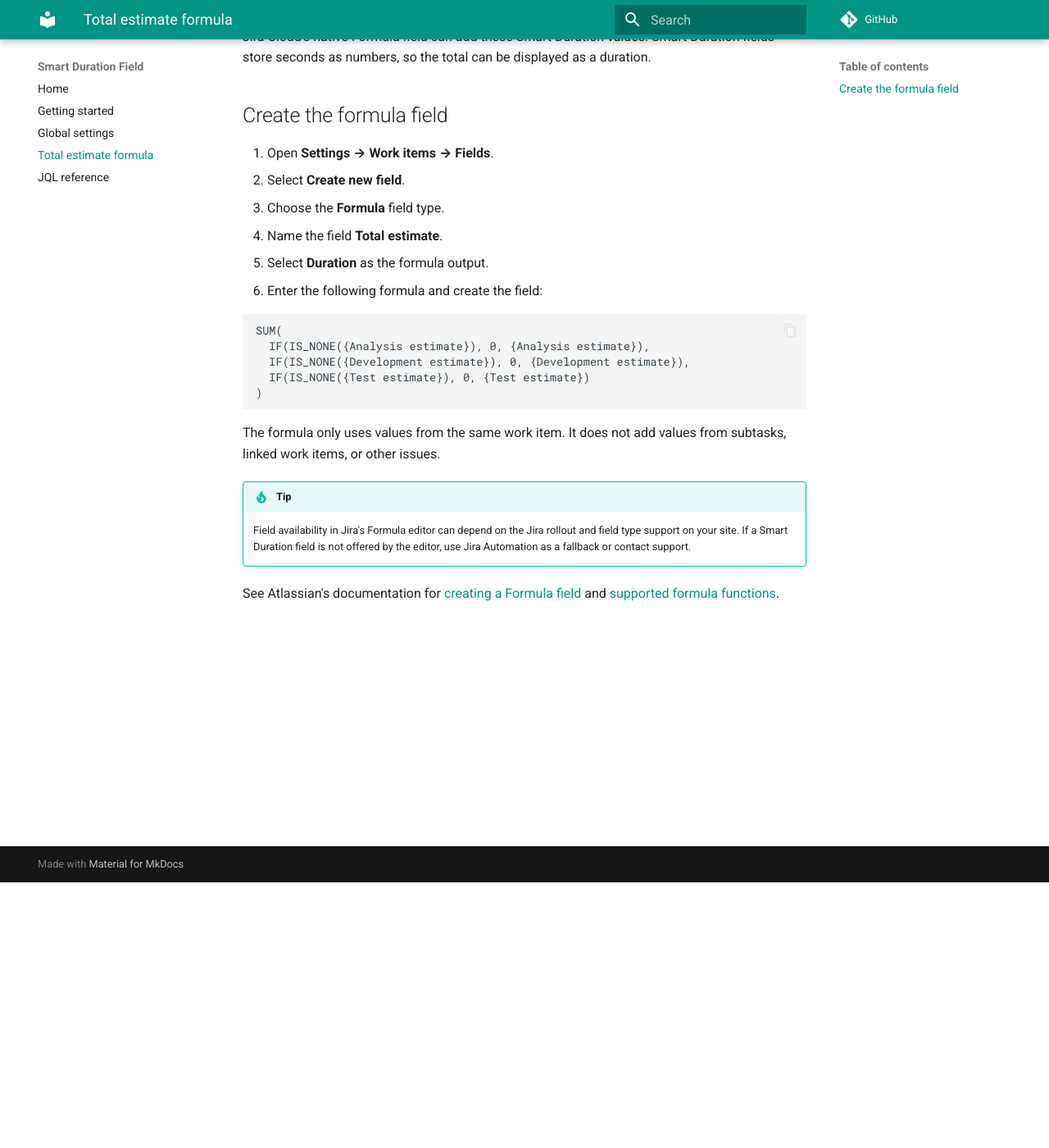
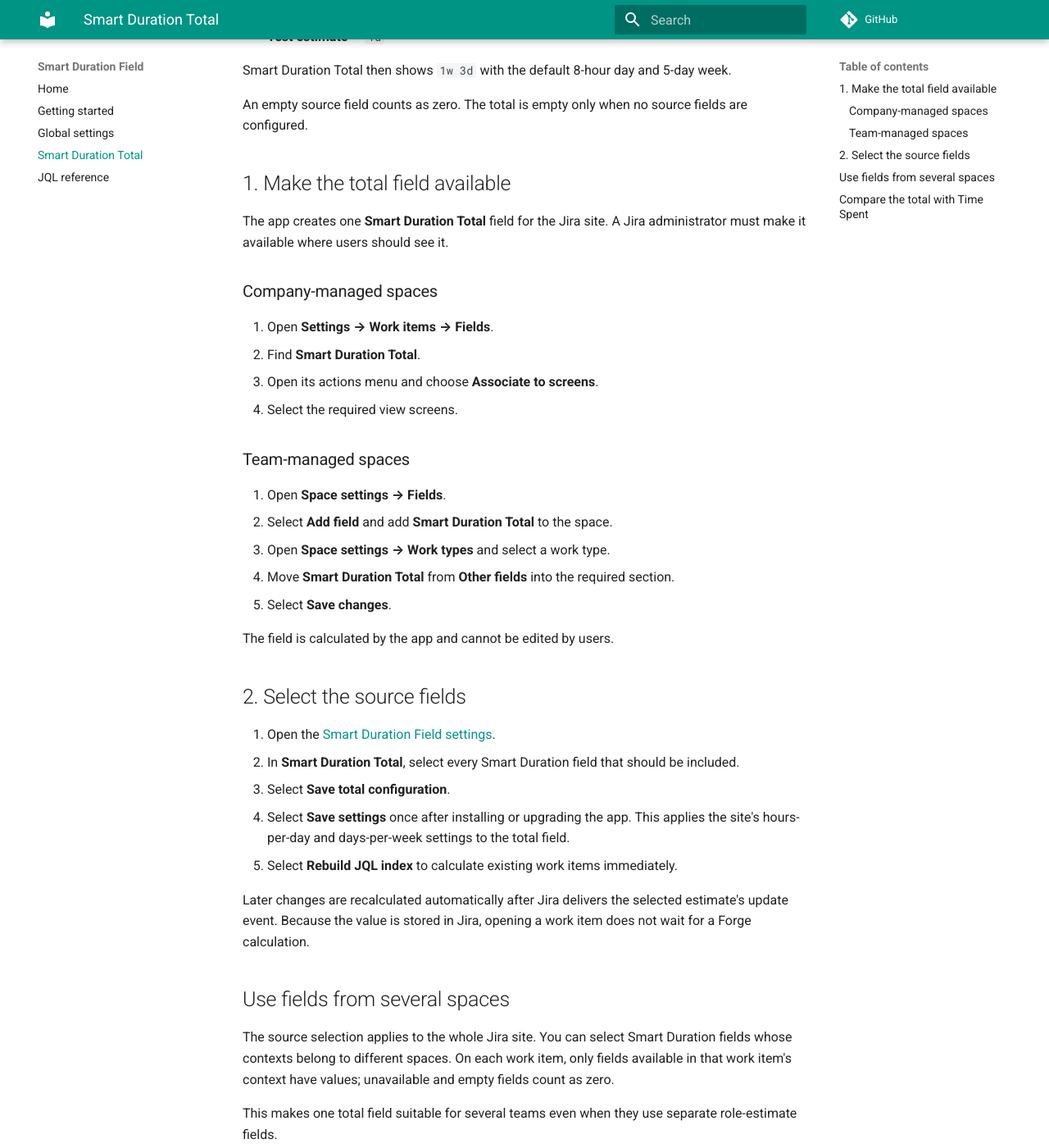
Before and after one commit to tmsm-apps/docs, an MkDocs documentation site: the page built from docs/total-estimate.md, in a window 1280 px wide and 1400 px high, scrolled down 324 px. Shown: the whole window at 82% size. Built offline with MkDocs 1.6.1 and Material for MkDocs 9.7.7, drawn with Linux system fonts in a browser that asks for light colours; comment, search, counter and statistics services are not loaded; some of the changed text lies outside the part shown.

Commit message:
Document Smart Duration Total

````diff
--- a/docs/total-estimate.md
+++ b/docs/total-estimate.md
@@ -1,34 +1,79 @@
-# Create a Total estimate
+# Smart Duration Total
 
-Teams often split an estimate by role and still need one total value on the work item. For example:
+**Smart Duration Total** is a read-only field supplied by the app. It adds selected
+Smart Duration fields on the same work item and displays the result as a duration.
 
-- **Analysis estimate**
-- **Development estimate**
-- **Test estimate**
+For example, a team can use these editable fields:
 
-Jira Cloud's native Formula field can add these Smart Duration values. Smart Duration fields store seconds as numbers, so the total can be displayed as a duration.
+- **Analysis estimate** — `2d`
+- **Development estimate** — `5d`
+- **Test estimate** — `1d`
 
-## Create the formula field
+Smart Duration Total then shows `1w 3d` with the default 8-hour day and 5-day week.
+
+An empty source field counts as zero. The total is empty only when no source fields
+are configured.
+
+## 1. Make the total field available
+
+The app creates one **Smart Duration Total** field for the Jira site. A Jira
+administrator must make it available where users should see it.
+
+### Company-managed spaces
 
 1. Open **Settings → Work items → Fields**.
-2. Select **Create new field**.
-3. Choose the **Formula** field type.
-4. Name the field **Total estimate**.
-5. Select **Duration** as the formula output.
-6. Enter the following formula and create the field:
+2. Find **Smart Duration Total**.
+3. Open its actions menu and choose **Associate to screens**.
+4. Select the required view screens.
 
-```text
-SUM(
-  IF(IS_NONE({Analysis estimate}), 0, {Analysis estimate}),
-  IF(IS_NONE({Development estimate}), 0, {Development estimate}),
-  IF(IS_NONE({Test estimate}), 0, {Test estimate})
-)
+### Team-managed spaces
+
+1. Open **Space settings → Fields**.
+2. Select **Add field** and add **Smart Duration Total** to the space.
+3. Open **Space settings → Work types** and select a work type.
+4. Move **Smart Duration Total** from **Other fields** into the required section.
+5. Select **Save changes**.
+
+The field is calculated by the app and cannot be edited by users.
+
+## 2. Select the source fields
+
+1. Open the [Smart Duration Field settings](settings.md).
+2. In **Smart Duration Total**, select every Smart Duration field that should be
+   included.
+3. Select **Save total configuration**.
+4. Select **Save settings** once after installing or upgrading the app. This applies
+   the site's hours-per-day and days-per-week settings to the total field.
+5. Select **Rebuild JQL index** to calculate existing work items immediately.
+
+Later changes are recalculated automatically after Jira delivers the selected
+estimate's update event. Because the value is stored in Jira, opening a work item does
+not wait for a Forge calculation.
+
+## Use fields from several spaces
+
+The source selection applies to the whole Jira site. You can select Smart Duration
+fields whose contexts belong to different spaces. On each work item, only fields
+available in that work item's context have values; unavailable and empty fields count
+as zero.
+
+This makes one total field suitable for several teams even when they use separate
+role-estimate fields.
+
+## Compare the total with Time Spent
+
+The three comparison functions accept **Smart Duration Total** in the same way as an
+editable Smart Duration field:
+
+```jql
+issue in smartDurationOverrun("Smart Duration Total")
+issue in smartDurationRemaining("Smart Duration Total")
+issue in smartDurationOnTarget("Smart Duration Total")
 ```
 
-The formula only uses values from the same work item. It does not add values from subtasks, linked work items, or other issues.
+See the [JQL reference](jql.md) for the exact behavior of each function.
 
-!!! tip
+!!! note
 
-    Field availability in Jira's Formula editor can depend on the Jira rollout and field type support on your site. If a Smart Duration field is not offered by the editor, use Jira Automation as a fallback or contact support.
-
-See Atlassian's documentation for [creating a Formula field](https://support.atlassian.com/jira-cloud-administration/docs/create-a-formula-field/) and [supported formula functions](https://support.atlassian.com/jira-cloud-administration/docs/supported-functions-for-formulas/).
+    Smart Duration Total adds values from fields on the same work item. It does not
+    aggregate subtasks, linked work items, or child work items.
--- a/mkdocs.yml
+++ b/mkdocs.yml
@@ -20,7 +20,7 @@ nav:
   - Home: index.md
   - Getting started: getting-started.md
   - Global settings: settings.md
-  - Total estimate formula: total-estimate.md
+  - Smart Duration Total: total-estimate.md
   - JQL reference: jql.md
 
 markdown_extensions:
````
Also changed, not shown: docs/getting-started.md (+6 -0 lines), docs/index.md (+5 -2 lines), docs/jql.md (+10 -0 lines), docs/settings.md (+13 -0 lines).
